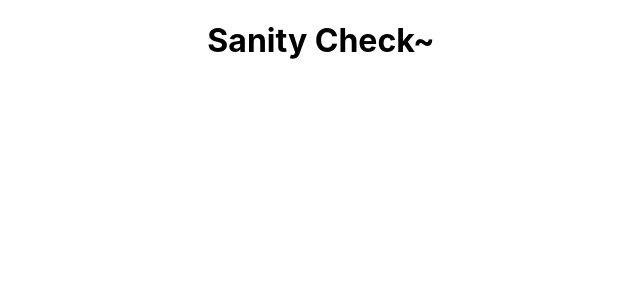
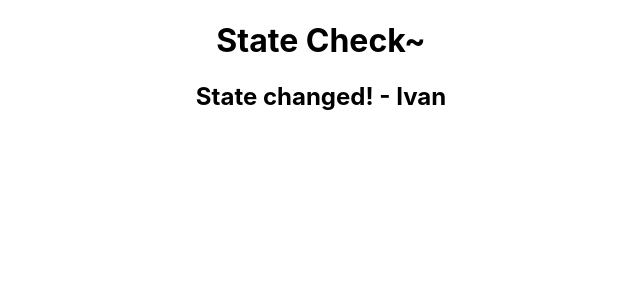
Before and after one commit to ivanfslee/react-demo-state-intro, a React (Create React App) app: page / in a window 1280 px wide. Shown: the top 300 px of the page, without its empty margins (319-959 px from the left). Built offline with nearby package versions, Linux system fonts and the light colour scheme.

Commit message:
Introduce state vs props

```diff
--- a/src/App.js
+++ b/src/App.js
@@ -1,12 +1,16 @@
 import React from 'react';
 import './App.css';
+import StateInAction from './StateInAction';
 
-function App() {
-  return (
-    <div className="App">
-      <h1>Sanity Check~</h1>
-    </div>
-  );
+class App extends React.Component {
+  render() {
+    return (
+      <div className="App">
+        <h1>State Check~</h1>
+        <StateInAction name={'Ivan'} />
+      </div>
+    );
+  }
 }
 
 export default App;
--- /dev/null
+++ b/src/StateInAction.js
@@ -0,0 +1,24 @@
+import React, { Component } from 'react';
+
+class StateInAction extends Component {
+    constructor() {
+        super();
+        this.state = {
+            text: "State in Action"
+        }
+
+        setTimeout(() => { //must use arrow function here in order to not rebind 'this'. regular function() definition will not work
+            this.setState({
+                text: "State changed!"
+            })
+        }, 2000);
+    }
+
+    render() {
+        return (
+            <h2>{this.state.text} - {this.props.name}</h2>
+        );
+    }
+}
+
+export default StateInAction;
```
